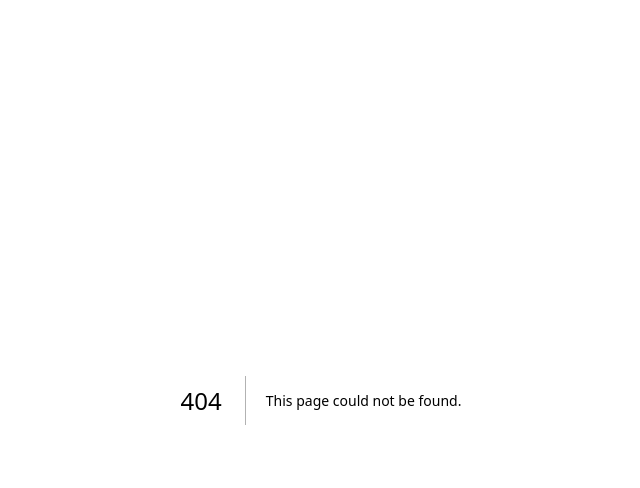
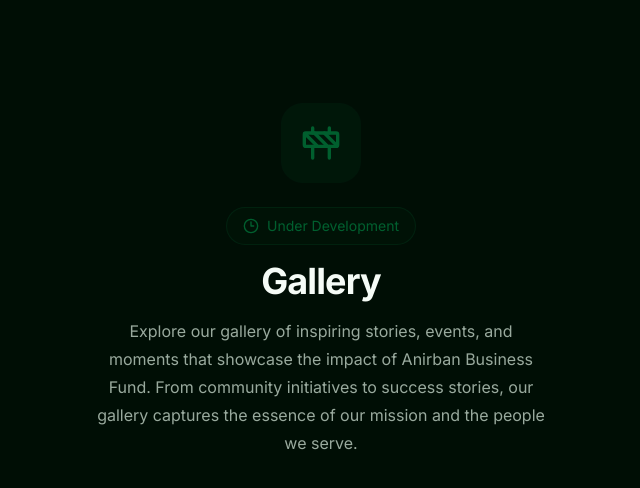
Before and after one commit to al-amin-2004/anirban-business-fund, a Next.js app: page /gallery in a window 1280 px wide. Before the commit this address had no page. Shown: the top 488 px of the page, without its empty margins (319-959 px from the left). Built offline with nearby package versions, Linux system fonts and the light colour scheme.

Commit message:
feat: add gallery page with ComingSoon component and descriptive content

```diff
--- /dev/null
+++ b/src/app/gallery/page.tsx
@@ -0,0 +1,12 @@
+import ComingSoon from "../_components/ui/coming-soon";
+
+const Page = () => {
+  return (
+    <ComingSoon
+      title="Gallery"
+      description="Explore our gallery of inspiring stories, events, and moments that showcase the impact of Anirban Business Fund. From community initiatives to success stories, our gallery captures the essence of our mission and the people we serve."
+    />
+  );
+};
+
+export default Page;
```
